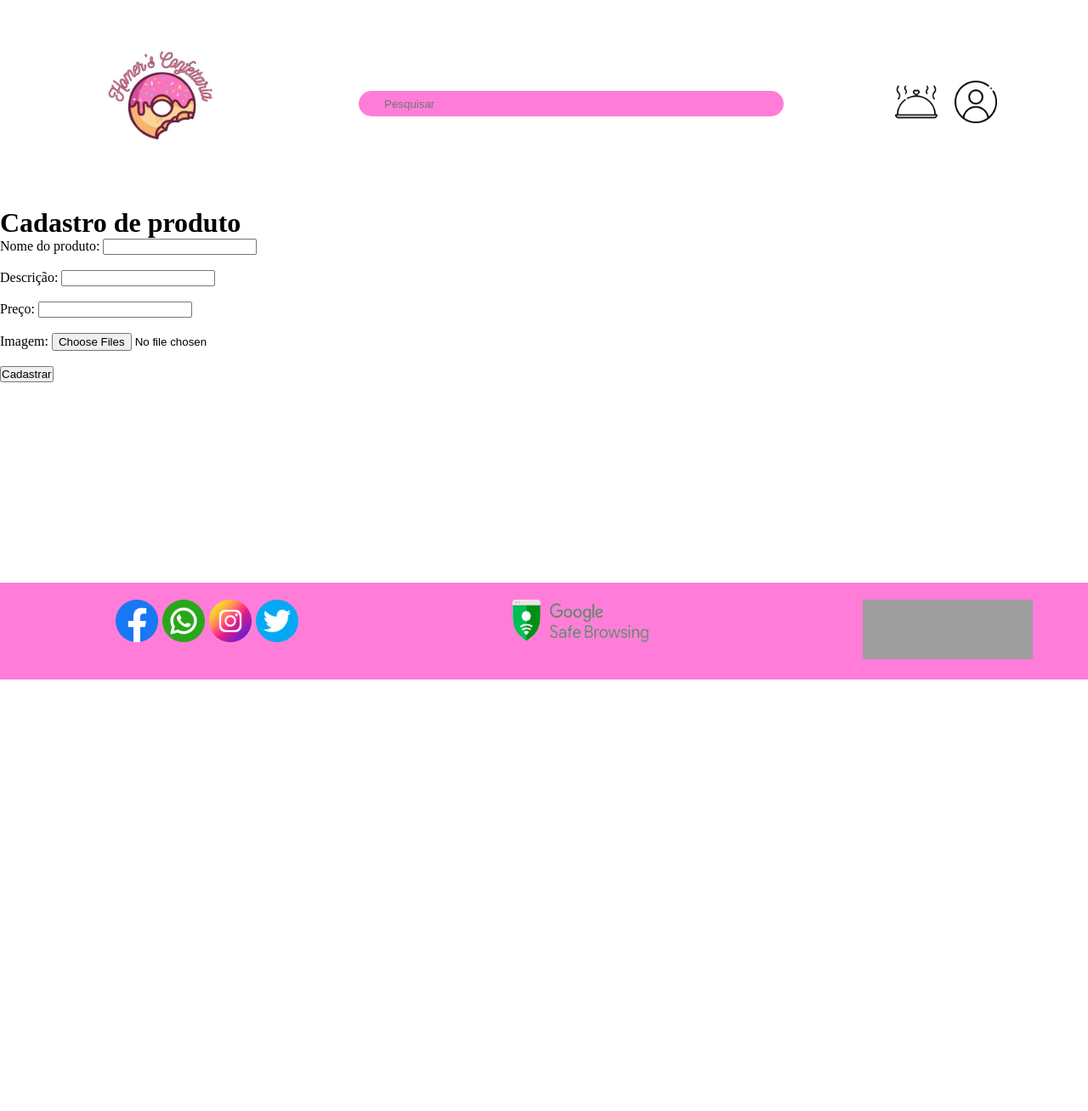
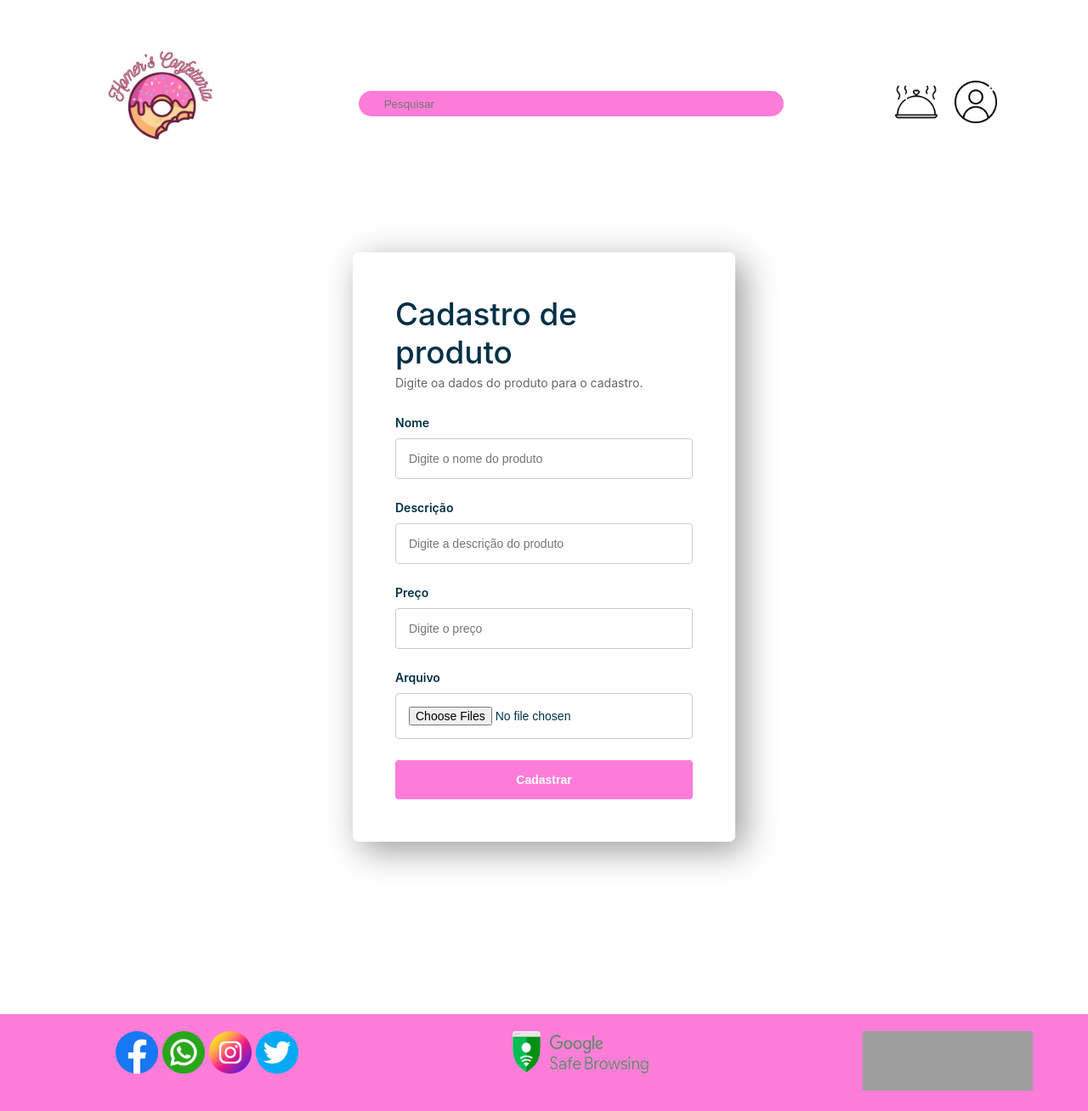
Before and after one commit to Leo2828/homer-s-confeitaria, a PHP site: page /cadastro_produto.php in a window 1280 px wide; the page is wider, and only the part inside the window is pictured. Shown: that part at 85% size. Before the commit the page ends 800 px from the top of that part, so only its background shows below. Run offline with PHP 8.4, Linux system fonts and the light colour scheme; the visitor is signed in with stand-in values (Sample User, id 1); grey boxes are pictures that could not be loaded.

Commit message:
Add files via upload

```diff
--- a/site$/css/login_usuario.css
+++ b/site$/css/cadastro_produto.css
@@ -20,9 +20,10 @@ body {
     flex-direction: column;
     background-color: #fff;
     border-radius: 7px;
-    padding: 40px;
+    padding: 50px;
     box-shadow: 10px 10px 40px rgba(0, 0, 0, 0.4);
-    gap: 5px
+    gap: 5px;
+    width: 450px;
 }
 
 .areaLogin img {
@@ -56,7 +57,7 @@ body {
 
 
 .formLogin input:focus {
-    border: 1px solid #f72585;
+    border: 1px solid #ff7dd8;
 }
 
 .formLogin label {
@@ -73,11 +74,11 @@ body {
 }
 
 .formLogin a:hover {
-    color: #f72585;
+    color: #ff7dd8;
 }
 
 .btn {
-    background-color: #f72585;
+    background-color: #ff7dd8;
     color: #fff;
     font-size: 14px;
     font-weight: 600;
@@ -90,6 +91,6 @@ body {
 
 .btn:hover {
     transform: scale(1.05);
-    background-color: #ff0676;
+    background-color: #ff7dd8;
 
 }
--- a/site$/html/cadastro_produto.php
+++ b/site$/html/cadastro_produto.php
@@ -4,7 +4,7 @@
     <meta charset="UTF-8">
     <meta name="viewport" content="width=device-width, initial-scale=1.0">
     <title>Cadastro produto</title>
-    <link rel="stylesheet"  href="#" />
+    <link rel="stylesheet"  href="../css/cadastro_produto.css" />
     <?php
 
         require "../site_php/conexao.php";
@@ -18,15 +18,30 @@
     ?>
 </head>
 <body>
-    <h1>Cadastro de produto</h1>
-    <form action="../site_php/adicionar_produto.php" method="post" enctype="multipart/form-data">
+
+    <div class="page">
+
+    <form action="../site_php/adicionar_produto.php" method="post" enctype="multipart/form-data" class="formLogin">
+
+        <h1>Cadastro de produto</h1>
+        <p>Digite oa dados do produto para o cadastro.</p>
+
         <input type="hidden" name="idUsuario" value="<?=$idUsuario?>" >
-        Nome do produto: <input type="text" name="nomeProd"><br><br>
-        Descrição: <input type="text" name="descricaoProd"><br><br>
-        Preço: <input type="text" name="preco"><br><br>
-        Imagem: <input type="file" name="arquivo[]" multiple="multiple"><br><br>
-        <button type="submit">Cadastrar</button>
+
+        <label for="nomeProd">Nome</label>
+        <input type="text" name="nomeProd" placeholder="Digite o nome do produto">
+
+        <label for="descricaoProd">Descrição</label>
+        <input type="text" name="descricaoProd" placeholder="Digite a descrição do produto">
+
+        <label for="preco">Preço</label>
+        <input type="text" name="preco" placeholder="Digite o preço">
+
+        <label for="arquivo[]">Arquivo</label>
+        <input type="file" name="arquivo[]" multiple="multiple">
+        <input type="submit" value="Cadastrar" class="btn" />
     </form>
+    </div>
     <?php require "footer.php"?>
 </body>
 </html>
```
Also changed, not shown: site$/css/cadastro_usuario.css (+4 -4 lines), site$/css/descricao_produto.css (+31 -9 lines), site$/html/descricao_produto.php (+8 -3 lines).
